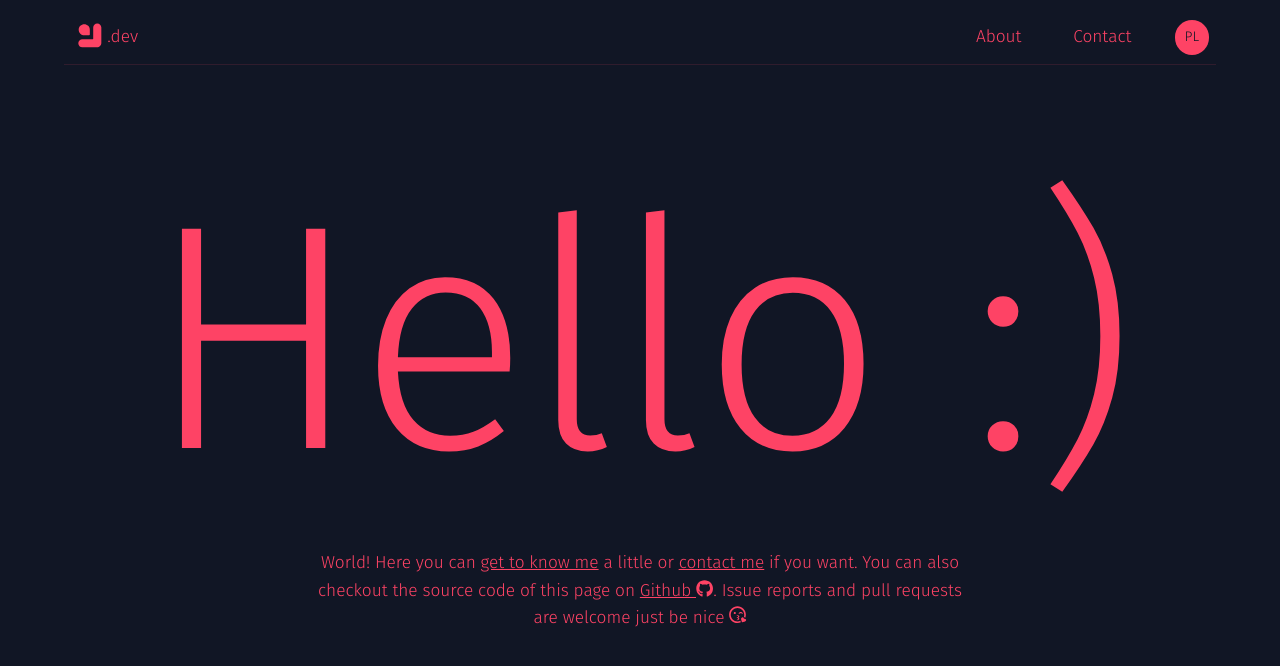
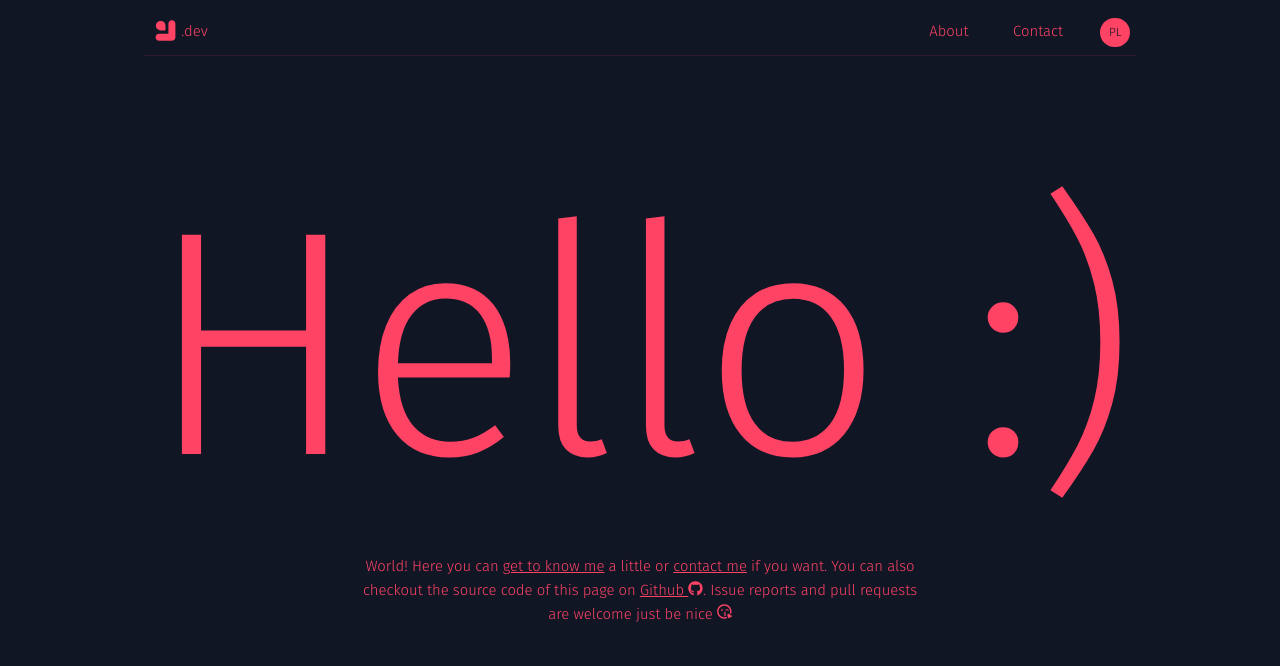
Before and after one commit to lukaszlukasiewicz/lukasiewicz.dev, a Next.js app: page / in a window 1280 px wide. Shown: the top 666 px of the page. Built offline with nearby package versions, Linux system fonts and the light colour scheme.

Commit message:
style fixes

```diff
--- a/styles/globals.scss
+++ b/styles/globals.scss
@@ -8,7 +8,7 @@ body {
     Ubuntu, Cantarell, Fira Sans, Droid Sans, Helvetica Neue, sans-serif;
 }
 html {
-  font-size:clamp(12px, 8px + .5vw, 38px);
+  font-size:clamp(12px, 6px + .5vw, 38px);
 }
 body {
   overflow-y: scroll;
@@ -53,9 +53,10 @@ p {
       background:var(--page-color);
       content:"";
       transform:scaleX(0);
-      transition:transform .3s ease-out , background .3s ease-out;
+      transition:transform .3s ease-out , background-color .3s ease-out;
       transform-origin: right bottom;
       z-index:0;
+      border-radius: .2em;
     }
     svg {
       vertical-align: text-top;
```
